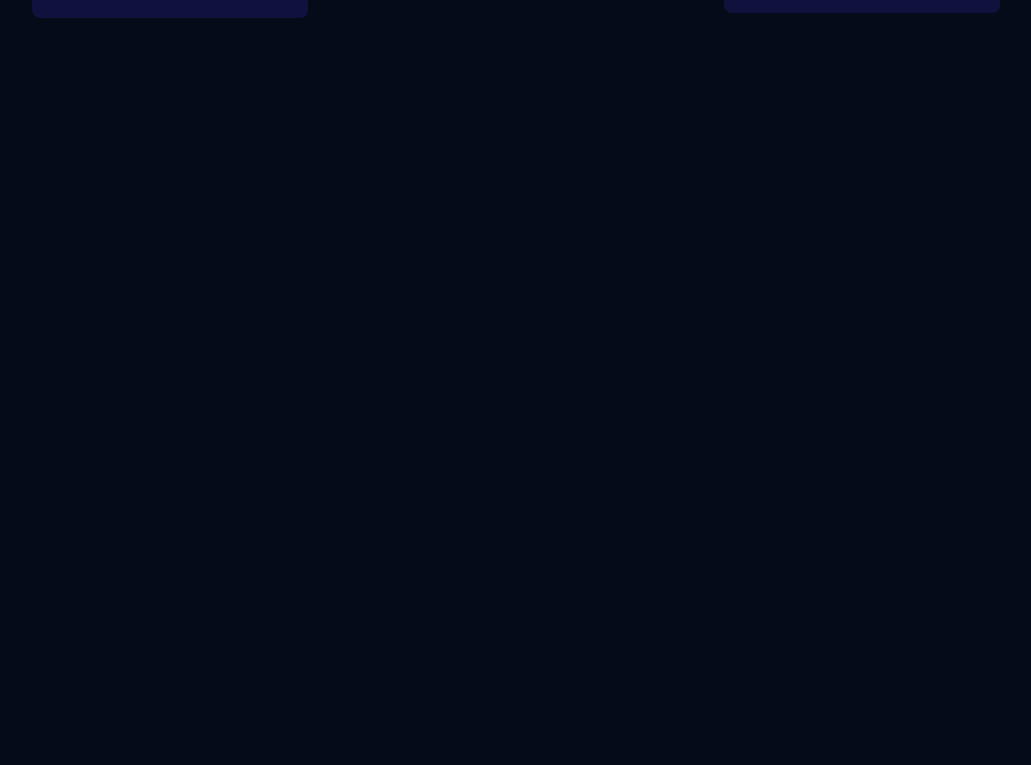
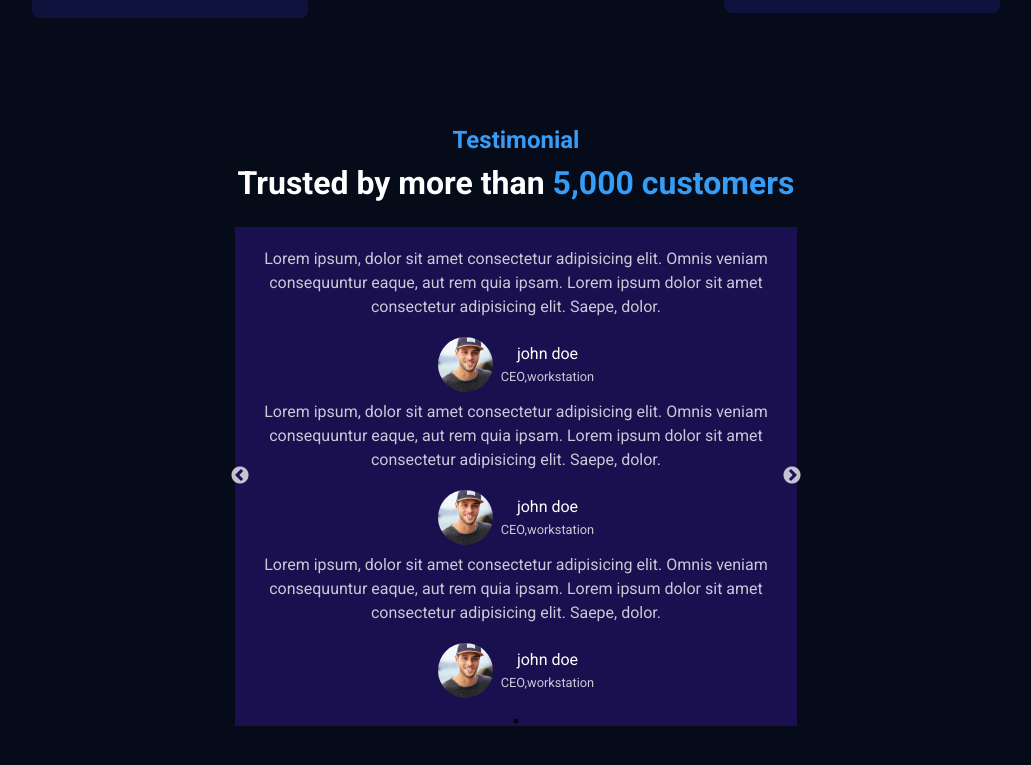
Before and after one commit to MoniruzzamanBillal/Agency-app, a React (Create React App) app: page / in a window 1280 px wide. Shown: the part 2400-3165 px from the top of the page, without its empty margins (124-1155 px from the left). Before the commit the page ends 2518 px from the top, so only its background shows below. Built offline with nearby package versions, Linux system fonts and the light colour scheme.

Commit message:
testimonial with slider bug

```diff
--- a/src/App.css
+++ b/src/App.css
@@ -67,7 +67,7 @@
 
 body{
   background: var(--body-bg);
-   /* background: rebeccapurple; */
+   /* background: rgb(180, 130, 229); */
   font-family: var(--font-name);
 }
 
--- a/src/App.js
+++ b/src/App.js
@@ -1,10 +1,12 @@
 import "./App.css";
-import Blog from "./Blog/Blog";
+
 import About from "./Components/About/About";
+import Blog from "./Components/Blog/Blog";
 import Counter from "./Components/Counter/Counter";
 import Hero from "./Components/Hero/Hero";
 import NavBar from "./Components/NavBar/NavBar";
 import Service from "./Components/Service/Service";
+import Testimonial from "./Components/Testimonial/Testimonial";
 
 function App() {
   return (
@@ -15,6 +17,7 @@ function App() {
       <Service />
       <About />
       <Blog />
+      <Testimonial />
     </>
   );
 }
--- a/src/Blog/Blog.jsx
+++ b/src/Components/Blog/Blog.jsx
@@ -1,8 +1,8 @@
 import React from "react";
 import "./Blog.css";
-import videoImage from "../images/video.png";
-import ArticleImg from "../images/article.png";
-import CaseStudyImg from "../images/case-study.png";
+import videoImage from "../../images/video.png";
+import ArticleImg from "../../images/article.png";
+import CaseStudyImg from "../../images/case-study.png";
 
 const BlogCardInfo = [
   {
@@ -43,46 +43,23 @@ export default function Blog() {
             </div>
             <div className="BlogCardContainer">
               {BlogCardInfo.map((ele, index) => (
-                <div className="BlogCard">
+                <div className="BlogCard" key={index}>
                   <div className="CardWrapper">
                     <div className="BlogCardTop">
-                      {/* <h2>Video</h2> */}
                       <h2>{ele.heading}</h2>
                     </div>
                     <div className="BlogVideoContainer">
-                      {/* <img src={videoImage} alt="videoImage" /> */}
                       <img src={ele.img} alt="videoImage" />
                     </div>
                     <div className="BlogCardBottom">
-                      {/* <p className="blogCardDescription">
-                      To know about work.Watch some vid....
-                    </p> */}
                       <p className="blogCardDescription">{ele.describe}</p>
                     </div>
                     <div className="BlogCardIcon">
-                      {/* <i class="ri-arrow-right-line"></i> */}
-                      <i class={ele.icon}></i>
+                      <i className={ele.icon}></i>
                     </div>
                   </div>
                 </div>
               ))}
-
-              {/* <div className="CardWrapper">
-                <div className="BlogCardTop">
-                  <h2>Video</h2>
-                </div>
-                <div className="BlogVideoContainer">
-                  <img src={videoImage} alt="videoImage" />
-                </div>
-                <div className="BlogCardBottom">
-                  <p className="blogCardDescription">
-                    To know about work.Watch some vid....
-                  </p>
-                </div>
-                <div className="BlogCardIcon">
-                  <i class="ri-arrow-right-line"></i>
-                </div>
-              </div> */}
             </div>
           </div>
         </div>
--- a/src/Components/NavBar/NavBar.css
+++ b/src/Components/NavBar/NavBar.css
@@ -4,17 +4,12 @@
   width: 90%;
   line-height: 60px;
   background: var(--body-bg);
-  /* background: blue; */
   box-shadow: rgba(99, 99, 241, 0.25) 0px 50px 100px -20px,
     rgba(236, 99, 99, 0.3) 0px 30px 60px -30px;
-  /* border: 1px solid yellow; */
-  /* background-color: blue; */
 }
 
 .NavWrapper {
   position: relative;
-  /* border: 1px solid black; */
-  /* background-color: aquamarine; */
   width: 100%;
   display: flex;
   justify-content: space-between;
@@ -27,12 +22,10 @@
 }
 
 .middle {
-  /* background-color: rgb(255, 173, 65); */
   width: 46%;
   position: relative;
 }
 .Menu {
-  /* border: 1px solid black; */
   display: flex;
   justify-content: space-between;
   list-style: none;
@@ -48,9 +41,6 @@
 }
 
 .navRight {
-  /* border: 1px solid black; */
-  /* background-color: burlywood; */
-
   display: flex;
   justify-content: space-around;
   padding-right: 5px;
@@ -59,15 +49,12 @@
 
 .light-theme {
   display: block;
-  /* color: rgba(255, 255, 255, 0.637); */
   color: rgb(255 255 255 / 81%);
   cursor: pointer;
 }
 
 .HamBurgerMenu {
   display: none;
-  /* border: 1px solid black; */
-  /* background-color: azure; */
   font-size: 24px;
   width: 42px;
   height: 56px;
@@ -86,8 +73,7 @@
     left: 54%;
     background: #0e2431;
     transform: translate(35%, 10%);
-
-    transition: all 1s;
+    transition: all 0.5s;
   }
 
   .Menu.MobileMenuLink {
@@ -96,11 +82,11 @@
     justify-content: flex-start;
     flex-direction: column;
     margin-left: 0;
-    /* transition: all 5s ease-in-out; */
   }
 
   .light-theme {
     display: none;
+    /* display: block; */
   }
 
   .light-theme.MobileMenuLink {
--- a/src/Components/NavBar/NavBar.jsx
+++ b/src/Components/NavBar/NavBar.jsx
@@ -64,7 +64,10 @@ export default function NavBar() {
           {/* middle side ends  */}
           {/* navRight side  */}
           <div className=" navRight">
-            <div className="light-theme">
+            <div
+              className="light-theme"
+              onClick={() => console.log("Mode click done")}
+            >
               <i className="ri-sun-line"></i>
               <span>Light Mode</span>
             </div>
--- /dev/null
+++ b/src/Components/Testimonial/Testimonial.css
@@ -0,0 +1,98 @@
+.TestimoniualContainer {
+  /* border: 1px solid red; */
+  /* background-color: blanchedalmond; */
+
+  margin-bottom: 90px;
+}
+
+.TestimonialWrapper {
+  /* border: 1px solid black; */
+  /* background-color: aqua; */
+  padding: 8px;
+  width: 90%;
+  margin: auto;
+}
+
+.TestimonialTop {
+  /* border: 1px solid red; */
+  /* background-color: cadetblue; */
+  text-align: center;
+}
+
+.TestimonialTopHeadingDescription {
+  color: var(--primary-color);
+  padding-bottom: 10px;
+}
+
+.TestimonialTopDescription {
+  /* border: 1px solid rgb(170, 0, 255); */
+  margin-bottom: 25px;
+  font-size: 1rem;
+}
+
+.TestimonialTopDescription .Highlight {
+  color: var(--primary-color);
+}
+
+.TestimonialSlider {
+  /* border: 1px solid black; */
+  /* background-color: rgba(255, 0, 0, 0.854); */
+  background: var(--testimonial-bg);
+  text-align: center;
+  padding: 20px;
+  width: 55%;
+  margin: auto;
+}
+
+.SliderTop {
+  /* border: 1px solid black; */
+  /* background-color: rgb(47, 54, 255); */
+  margin-bottom: 10px;
+  line-height: 24px;
+  color: var(--small-text-color);
+}
+
+.sliderBottom {
+  /* border: 1px solid black; */
+  /* background-color: pink; */
+  display: flex;
+  justify-content: center;
+  align-items: center;
+  padding: 8px 4px;
+  width: 80%;
+  margin: auto;
+}
+
+.sliderImg {
+  /* width: 11%; */
+  /* height: 11%; */
+  /* border: 1px solid black; */
+  /* background-color: rgb(47, 54, 255); */
+  width: 55px;
+  height: 55px;
+}
+
+.sliderImg img {
+  width: 100%;
+  height: 100%;
+  border-radius: 50%;
+  object-fit: cover;
+  /* object-fit: cover; */
+}
+
+.sliderName {
+  /* border: 1px solid black; */
+  /* background-color: rgba(255, 0, 0, 0.854); */
+  margin-left: 8px;
+}
+
+.sliderNamespan {
+  color: var(--link-color);
+  font-size: 1rem;
+  padding-bottom: 6px;
+}
+
+.sliderNamespan2 {
+  color: var(--small-text-color);
+  font-size: 0.8rem;
+}
--- /dev/null
+++ b/src/Components/Testimonial/Testimonial.jsx
@@ -0,0 +1,69 @@
+import React from "react";
+import "./Testimonial.css";
+import Slider from "react-slick";
+import "slick-carousel/slick/slick.css";
+import "slick-carousel/slick/slick-theme.css";
+
+import TestimonialPic1 from "../../images/ava-1.jpg";
+import TestimonialPic2 from "../../images/ava-2.jpg";
+import TestimonialPic3 from "../../images/ava-3.jpg";
+
+export default function Testimonial() {
+  const settings = {
+    dots: true,
+    //   dots: false,
+    infinite: true,
+    speed: 1000,
+    autoplay: true,
+    autplaySpeed: 2000,
+    slidesToShow: 1,
+    slidesToScroll: 1,
+  };
+
+  return (
+    <>
+      <div className="container">
+        <div className="TestimoniualContainer">
+          <div className="TestimonialWrapper">
+            <div className="TestimonialTop">
+              <div className="TestimonialTopHeading">
+                <h2 className="TestimonialTopHeadingDescription">
+                  Testimonial
+                </h2>
+              </div>
+              <div className="TestimonialTopDescription">
+                <h1>
+                  Trusted by more than{" "}
+                  <span className="Highlight"> 5,000 customers</span>
+                </h1>
+              </div>
+            </div>
+            <div className="TestimonialSlider">
+              <Slider {...settings}>
+                <div className="SliderItem">
+                  <div className="SliderTop">
+                    <p className="sliderDescription">
+                      Lorem ipsum, dolor sit amet consectetur adipisicing elit.
+                      Omnis veniam consequuntur eaque, aut rem quia ipsam. Lorem
+                      ipsum dolor sit amet consectetur adipisicing elit. Saepe,
+                      dolor.
+                    </p>
+                  </div>
+                  <div className="sliderBottom">
+                    <div className="sliderImg">
+                      <img src={TestimonialPic1} alt="TestimonialPic1" />
+                    </div>
+                    <div className="sliderName">
+                      <p className="sliderNamespan">john doe</p>
+                      <p className="sliderNamespan2">CEO,workstation</p>
+                    </div>
+                  </div>
+                </div>
+              </Slider>
+            </div>
+          </div>
+        </div>
+      </div>
+    </>
+  );
+}
--- a/src/index.js
+++ b/src/index.js
@@ -4,9 +4,9 @@ import "./index.css";
 import App from "./App";
 import reportWebVitals from "./reportWebVitals";
 import { BrowserRouter } from "react-router-dom";
+import "remixicon/fonts/remixicon.css";
 import "slick-carousel/slick/slick.css";
 import "slick-carousel/slick/slick-theme.css";
-import "remixicon/fonts/remixicon.css";
 
 const root = ReactDOM.createRoot(document.getElementById("root"));
 root.render(
```
Also changed, not shown: src/Components/Blog/Blog.css (renamed from src/Blog/Blog.css, +0 -11 lines).
